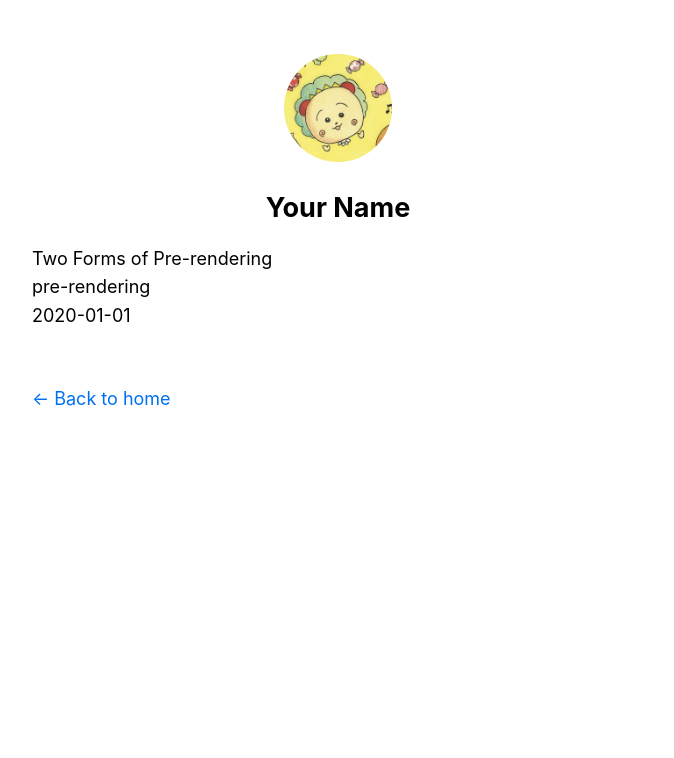
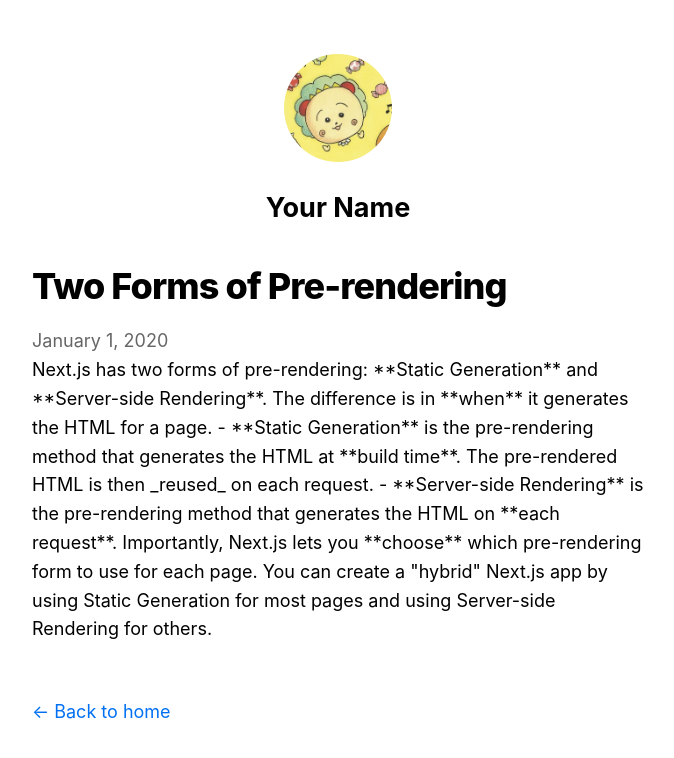
Before and after one commit to a-kawasumi/learn-nextjs, a Next.js app: page /posts/pre-rendering in a window 1280 px wide. Shown: the top 758 px of the page, without its empty margins (302-976 px from the left). Built offline with nearby package versions, Linux system fonts and the light colour scheme.

Commit message:
fix: add content

```diff
--- a/lib/posts.ts
+++ b/lib/posts.ts
@@ -8,6 +8,7 @@
   id: string;
   date: string;
   title: string;
+  contentHtml: string;
 }
 
 export function getSortedPostsData(): PostData[] {
@@ -32,9 +33,9 @@
     // Combine the data with the id
     return {
       id,
-      ...matterResult.data,
       date: matterResult.data.date,
       title: matterResult.data.title,
+      contentHtml: matterResult.data.content,
     };
   });
   // Sort posts by date
@@ -62,6 +63,7 @@
     ...matterResult.data,
     date: matterResult.data.date,
     title: matterResult.data.title,
+    contentHtml: matterResult.content,
   };
 }
 
--- a/pages/posts/[id].tsx
+++ b/pages/posts/[id].tsx
@@ -3,6 +3,8 @@
 import { GetStaticProps, GetStaticPaths } from "next";
 import { ParsedUrlQuery } from "node:querystring";
 import Head from "next/head";
+import Date from "../../components/date";
+import utilStyles from "../../styles/utils.module.css";
 
 interface Props {
   postData: PostData;
@@ -37,11 +39,13 @@
       <Head>
         <title>{postData.title}</title>
       </Head>
-      {postData.title}
-      <br />
-      {postData.id}
-      <br />
-      {postData.date}
+      <article>
+        <h1 className={utilStyles.headingXl}>{postData.title}</h1>
+        <div className={utilStyles.lightText}>
+          <Date dateString={postData.date} />
+        </div>
+        <div dangerouslySetInnerHTML={{ __html: postData.contentHtml }} />
+      </article>
     </Layout>
   );
 };
```
